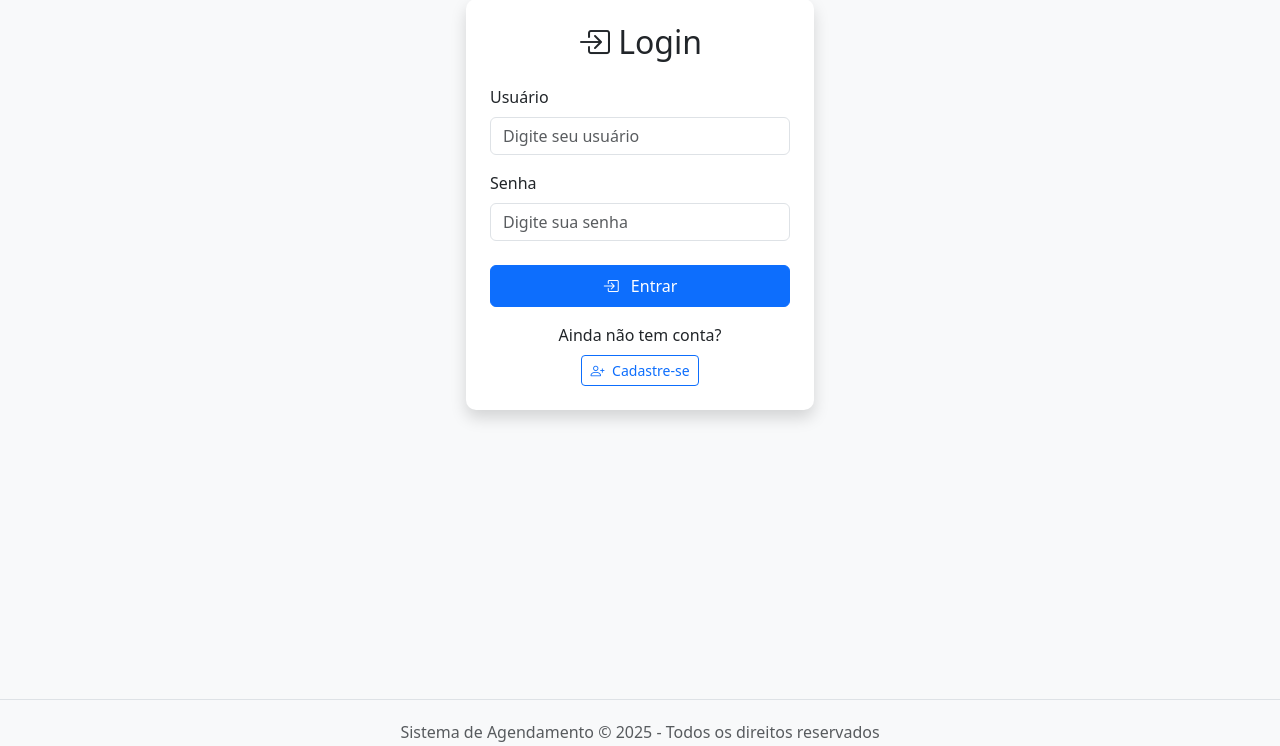
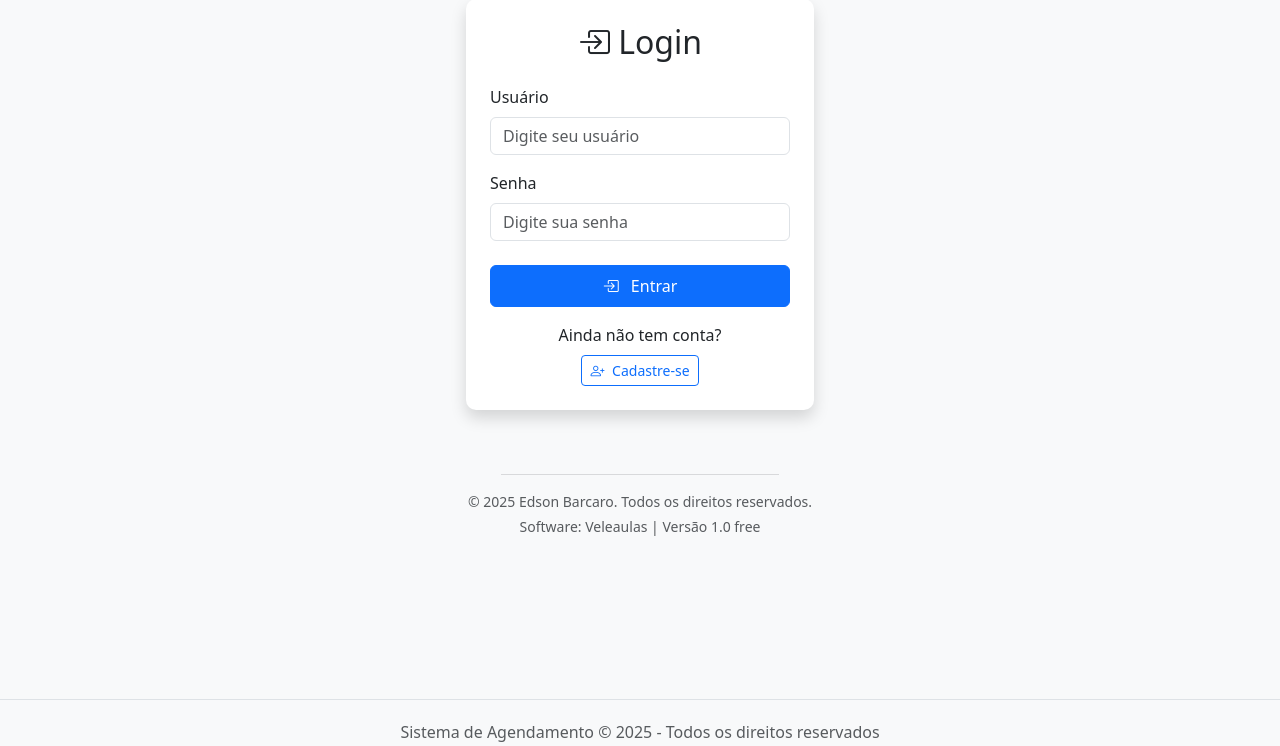
Before and after one commit to barcaro612/escola-agendamento, a Flask app: page /login in a window 1280 px wide. Shown: the part 125-871 px from the top of the page. Run offline with Flask 3, Linux system fonts and the light colour scheme; parts of the project's set-up code (start-up, migrations or seed data) failed here and were passed over; some libraries are stand-ins or nearby versions.

Commit message:
Update login.html

```diff
--- a/templates/login.html
+++ b/templates/login.html
@@ -48,6 +48,15 @@
             </div>
         </div>
     </div>
+
+    <!-- Rodapé personalizado adicionado aqui -->
+    <div class="row justify-content-center mt-5">
+        <div class="col-md-6 col-lg-4 text-center text-muted small">
+            <hr class="my-3">
+            <p class="mb-1">© 2025 Edson Barcaro. Todos os direitos reservados.</p>
+            <p class="mb-0">Software: Veleaulas | Versão 1.0 free</p>
+        </div>
+    </div>
 </div>
 
 <style>
@@ -63,5 +72,10 @@
         border-color: #0d6efd;
         box-shadow: 0 0 0 0.25rem rgba(13, 110, 253, 0.25);
     }
+    hr {
+        opacity: 0.2;
+        width: 80%;
+        margin: 0 auto;
+    }
 </style>
 {% endblock %}
```
